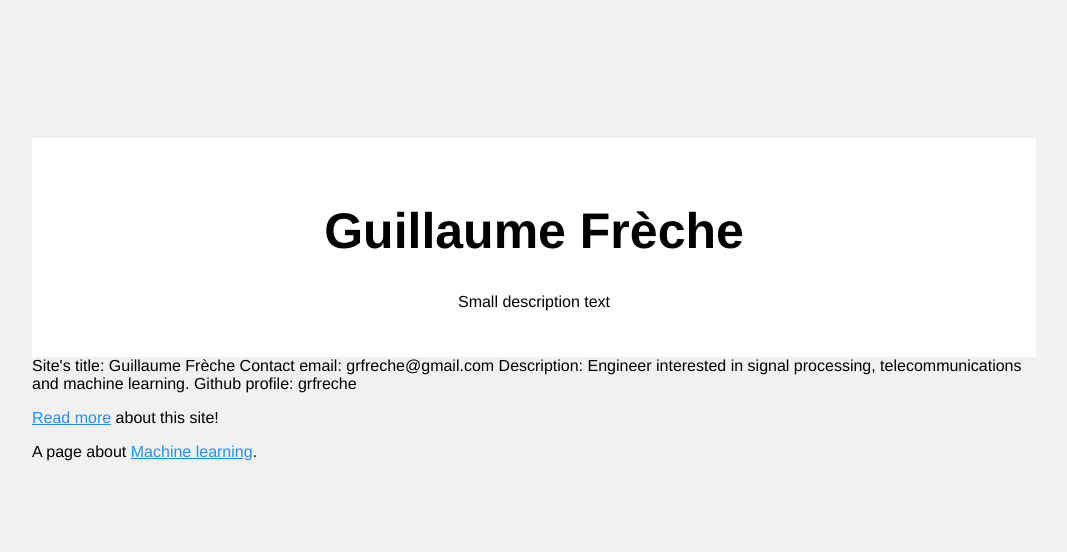
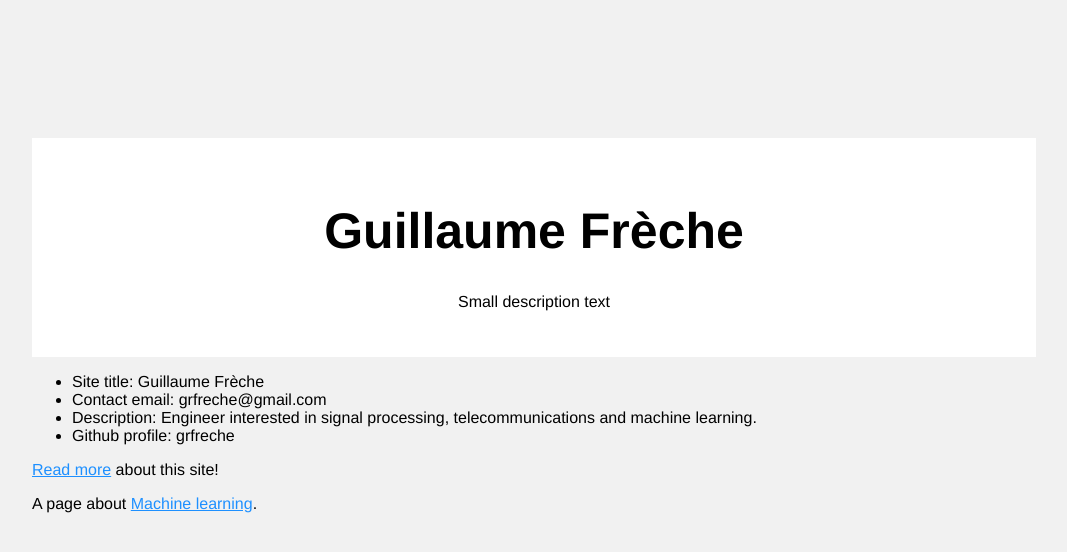
Before and after one commit to grfreche/grfreche.github.io, a Jekyll site: the page built from index.md, in a window 1280 px wide. Shown: the top 552 px of the page, without its empty margins (106-1173 px from the left). Built offline with Jekyll 4.4.1, drawn with Linux system fonts in a browser that asks for light colours; some of the changed lines change nothing that is shown.

Commit message:
Update home.html

```diff
--- a/_layouts/home.html
+++ b/_layouts/home.html
@@ -13,10 +13,12 @@ layout: default
 </ul>
 -->
 
-Site's title: {{ site.title }}
-Contact email: {{ site.email }}
-Description: {{ site.description }}
-Github profile: {{ site.github_username }}
+<ul>
+    <li> Site title: {{ site.title }} </li>
+    <li> Contact email: {{ site.email }} </li>
+    <li> Description: {{ site.description }} </li>
+    <li> Github profile: {{ site.github_username }} </li>
+</ul>
 
 <p><a href="/about/"> Read more</a> about this site!</p>
 <p>A page about <a href="/machine_learning/"> Machine learning</a>.</p>
```
